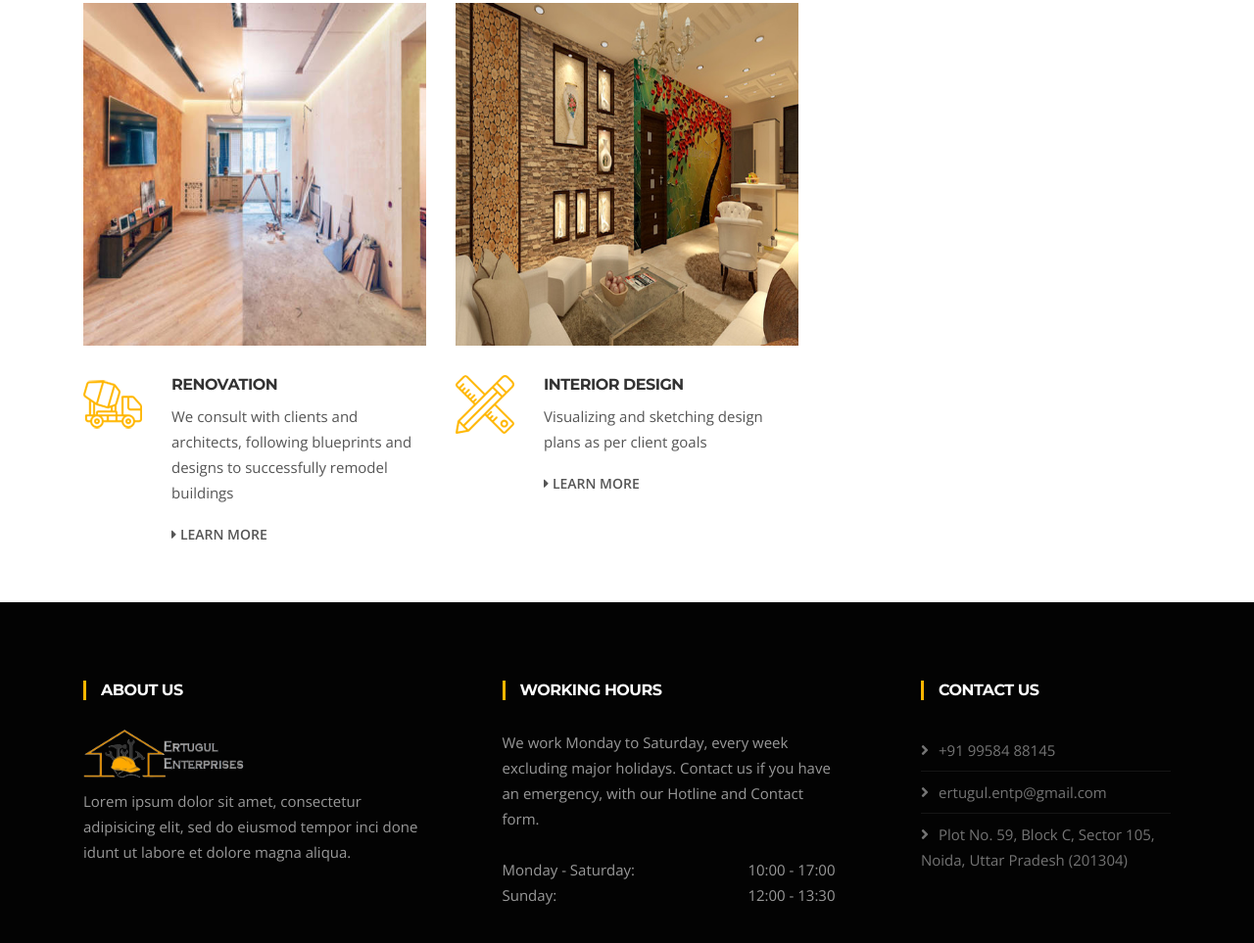
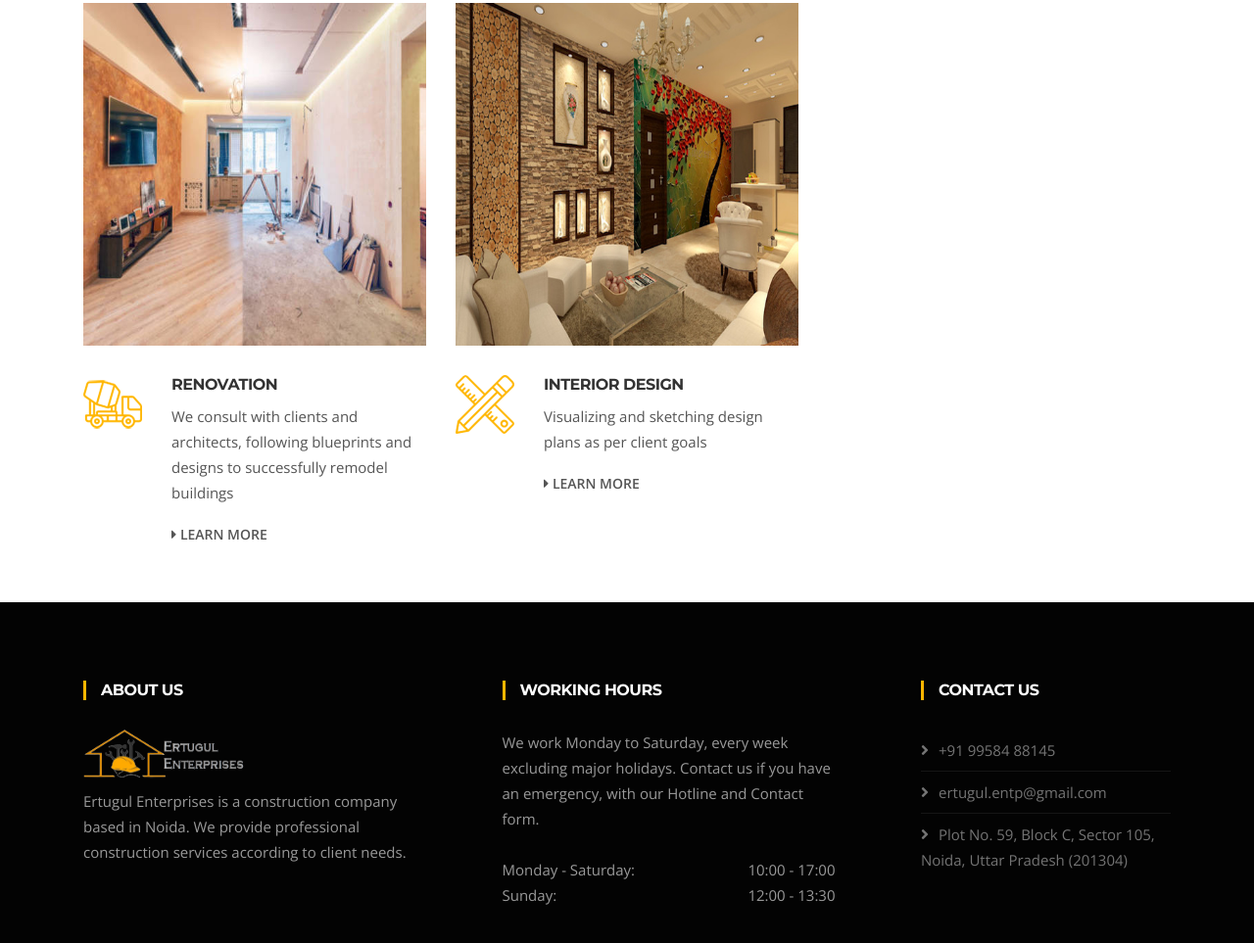
Before and after one commit to ertugul-entp/ertugul-entp.github.io, a plain HTML site: page services.html in a window 1280 px wide. Shown: the part 1140-2103 px from the top of the page at 98% size. Drawn offline with nearby package versions, Linux system fonts and the light colour scheme; some packages are replaced by stand-ins of ours.

Commit message:
Update services.html

```diff
--- a/services.html
+++ b/services.html
@@ -148,8 +148,7 @@
         <div class="col-lg-4 col-md-6 footer-widget footer-about">
           <h3 class="widget-title">About Us</h3>
           <img loading="lazy" height="50px" width="200px" class="footer-logo" src="images/footer-logo.png" alt="Constra">
-          <p>Lorem ipsum dolor sit amet, consectetur adipisicing elit, sed do eiusmod tempor inci done idunt ut
-            labore et dolore magna aliqua.</p>
+          <p>Ertugul Enterprises is a construction company based in Noida. We provide professional construction services according to client needs.</p>
         </div><!-- Col end -->
 
         <div class="col-lg-4 col-md-6 footer-widget mt-5 mt-md-0">
```
